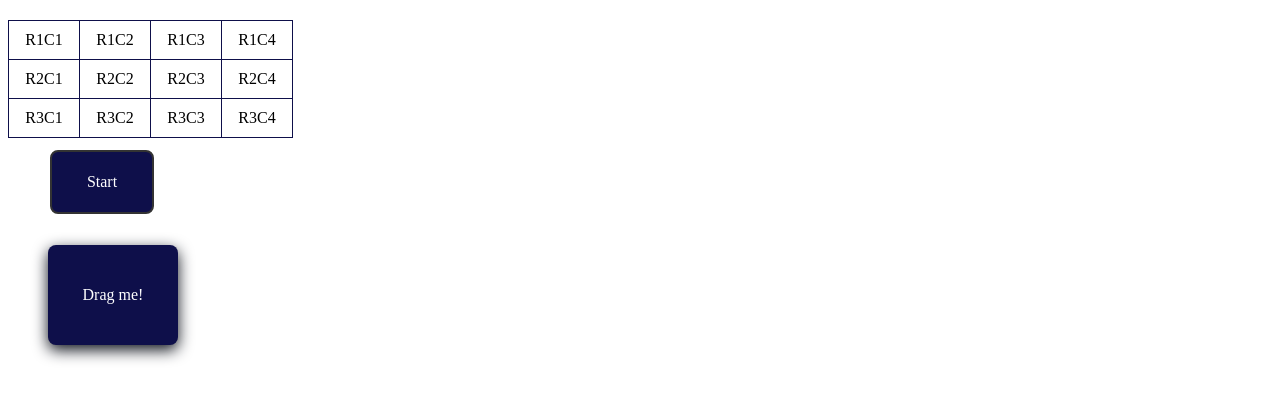
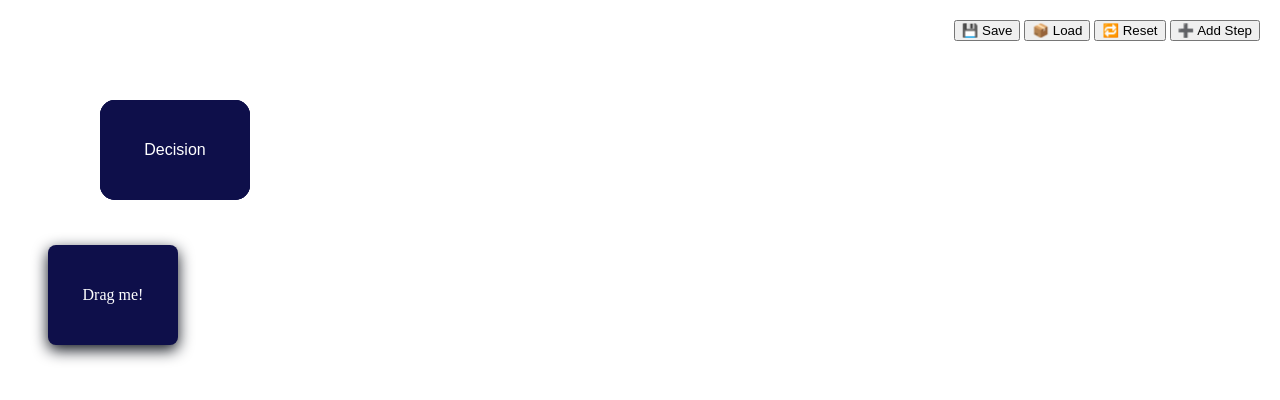
Before and after one commit to Chollie1987/drag-drop-library, a website: page index.html in a window 1280 px wide. Drawn offline with Linux system fonts and the light colour scheme.

Commit message:
created UI buttons save load reset and new step

```diff
--- a/index.html
+++ b/index.html
@@ -71,6 +71,13 @@ text-align: center;
 
     <div id="draggable">Drag me!</div>
 
+    <div style="position: fixed; top: 20px; right: 20px; z-index: 1000;">
+      <button onclick="saveLayout()">💾 Save</button>
+      <button onclick="loadLayout()">📦 Load</button>
+      <button onclick="resetLayout()">🔁 Reset</button>
+      <button onclick="createFlowStepSvg(`step${Date.now()}`, 'New Step')">➕ Add Step</button>
+
+    </div>
     <!-- Js files -->
     <script src="js/Utilities.js"></script>
     <script src="js/FlowChart.js"></script>
@@ -84,6 +91,7 @@ text-align: center;
 
 
 
+
 </body>
 
 </html>
--- a/js/FlowChart.js
+++ b/js/FlowChart.js
@@ -1,29 +1,70 @@
-function createFlowBox(text) {
-  const box = document.createElement('div');
-  box.className = 'flow-box';
-  box.textContent = text;
-  box.id = generateId('flow');
+function createFlowStepSvg(id, label, x = 100, y = 100, category = 'default') {
+  const svgNS = "http://www.w3.org/2000/svg";
+  const svg = document.createElementNS(svgNS, "svg");
+  svg.setAttribute("width", "150");
+  svg.setAttribute("height", "100");
+  svg.setAttribute("viewBox", "0 0 150 100");
+  svg.setAttribute("id", id);
+  svg.setAttribute("class", "flow-step");
+  svg.style.position = "absolute";
+  svg.style.left = `${x}px`;
+  svg.style.top = `${y}px`;
 
-  // Use Utilities.js to generate a unique ID
-//   const id = generateId('flow');
-//   box.id = id;
+  const rect = document.createElementNS(svgNS, "rect");
+  rect.setAttribute("x", "0");
+  rect.setAttribute("y", "0");
+  rect.setAttribute("width", "150");
+  rect.setAttribute("height", "100");
+  rect.setAttribute("rx", "15");
+  rect.setAttribute("fill", "#0e0f4a");
 
-  // Style position for visibility
-  box.style.position = 'absolute';
-  box.style.left = '50px';
-  box.style.top = '50px';
+  const text = document.createElementNS(svgNS, "text");
+  text.setAttribute("x", "75");
+  text.setAttribute("y", "55");
+  text.setAttribute("text-anchor", "middle");
+  text.setAttribute("fill", "#fff");
+  text.setAttribute("font-size", "16");
+  text.setAttribute("font-family", "sans-serif");
+  text.textContent = label;
 
-  // Add to page
-  document.body.appendChild(box);
+  svg.appendChild(rect);
+  svg.appendChild(text);
+  document.body.appendChild(svg);
 
-  // Make it draggable
-  MiniLib.makeDraggable(box.id, (x, y) => {
-    showMessage(`🔄 ${text} moved to X=${x}, Y=${y}`);
+  MiniLib.makeDraggable(id, (x, y) => {
+    MiniLib.showMessage(`FlowStep "${label}" dropped at X=${x}, Y=${y}`);
   });
+}
 
-  // Show message when created
-  showMessage(`✅ Flow box "${text}" created.`);
-}
+
+
+
+// function createFlowBox(text) {
+//   const box = document.createElement('div');
+//   box.className = 'flow-box';
+//   box.textContent = text;
+//   box.id = generateId('flow');
+
+//   // Use Utilities.js to generate a unique ID
+// //   const id = generateId('flow');
+// //   box.id = id;
+
+//   // Style position for visibility
+//   box.style.position = 'absolute';
+//   box.style.left = '50px';
+//   box.style.top = '50px';
+
+//   // Add to page
+//   document.body.appendChild(box);
+
+//   // Make it draggable
+//   MiniLib.makeDraggable(box.id, (x, y) => {
+//     showMessage(`🔄 ${text} moved to X=${x}, Y=${y}`);
+//   });
+
+//   // Show message when created
+//   showMessage(`✅ Flow box "${text}" created.`);
+// }
 
 
 // function createFlowBox(text) {
--- a/js/app.js
+++ b/js/app.js
@@ -1,4 +1,41 @@
+//This ensures your script waits until the full HTML DOM is ready before trying to run functions or manipulate the DOM
+
 document.addEventListener('DOMContentLoaded', () => {
+
+//Grabs all .flow-strp SVGs, extracts id, label, and current postion (x,y) and saves it as a JSON string in localStorage under the key flowLayout
+
+  function saveLayout() {
+  const steps = [...document.querySelectorAll('.flow-step')].map(svg => {
+    return {
+      id: svg.id,
+      label: svg.querySelector('text').textContent,
+      x: parseInt(svg.style.left),
+      y: parseInt(svg.style.top)
+    };
+  });
+  localStorage.setItem('flowLayout', JSON.stringify(steps));
+  MiniLib.showMessage('✅ Layout Saved');
+}
+
+//Pulls from localStorage, loops over saved Flow Steps, and re-renders them using createFlowStepSvg
+
+function loadLayout() {
+  const saved = JSON.parse(localStorage.getItem('flowLayout') || '[]');
+  saved.forEach(step => {
+    createFlowStepSvg(step.id, step.label, step.x, step.y);
+  });
+  MiniLib.showMessage('📦 Layout Loaded');
+}
+
+//Clears all Flow Step SVGs and removes saved layout from localStorage
+
+function resetLayout() {
+  localStorage.removeItem('flowLayout');
+  document.querySelectorAll('.flow-step').forEach(el => el.remove());
+  MiniLib.showMessage('🧹 Layout Reset');
+}
+
+//Keeps original draggable box working
 
   const saved = localStorage.getItem('draggablePosition');
   if (saved) {
@@ -10,10 +47,16 @@ document.addEventListener('DOMContentLoaded', () => {
 
   MiniLib.makeDraggable('draggable', MiniLib.showCoordinates);
 
-  if(typeof createResizableTable === 'function') {
-    createResizableTable(3, 4);
-    createFlowBox('Start')
-  }
+  if (!localStorage.getItem('flowLayout')) {
+  createFlowStepSvg('step1', 'Start');
+  createFlowStepSvg('step2', 'Call');
+  createFlowStepSvg('step3', 'Decision');
+} else {
+  loadLayout();
+}
+window.saveLayout = saveLayout;
+window.loadLayout = loadLayout;
+window.resetLayout = resetLayout;
 });
 
 
```
Also changed, not shown: package.json (+24 -0 lines), 1 other file.
